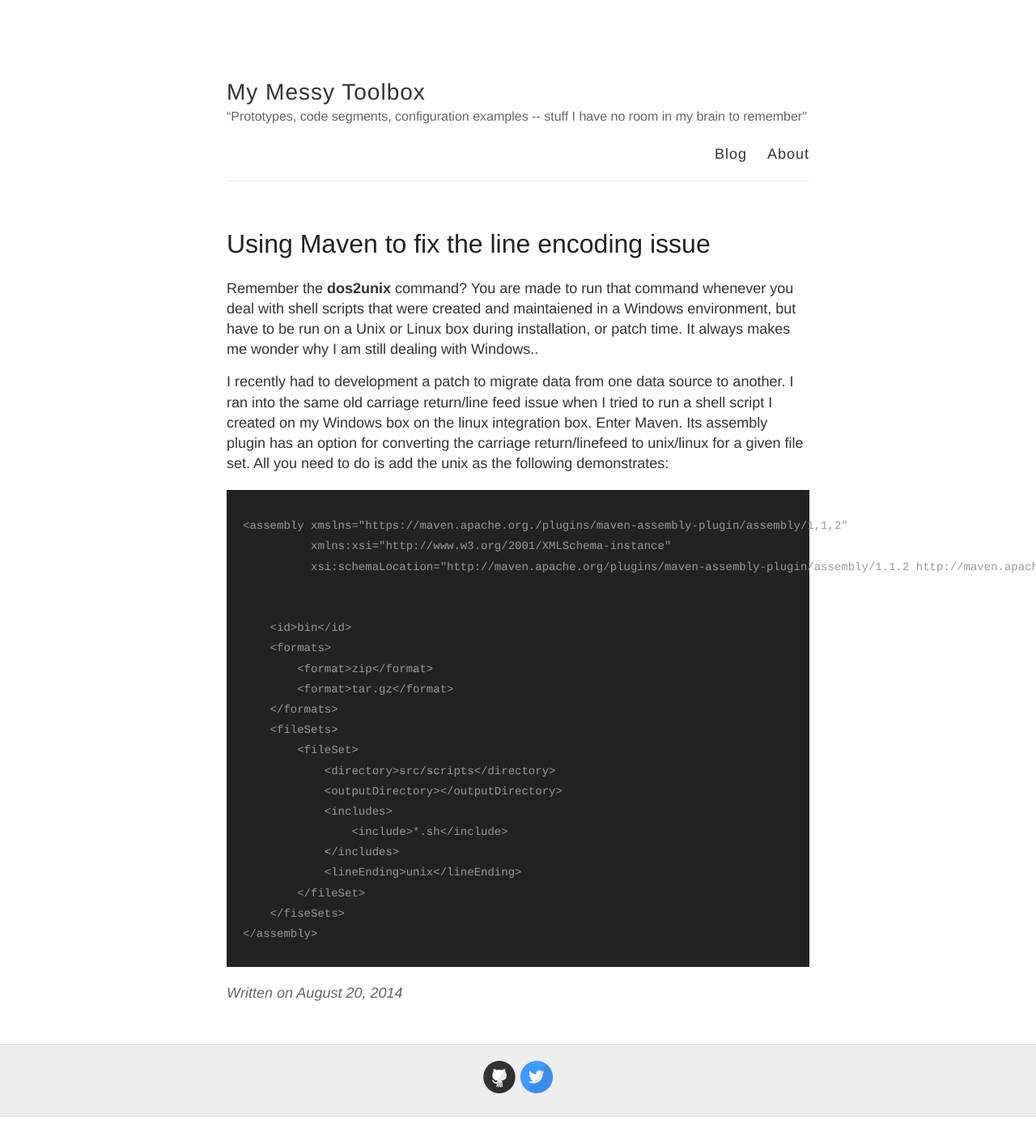
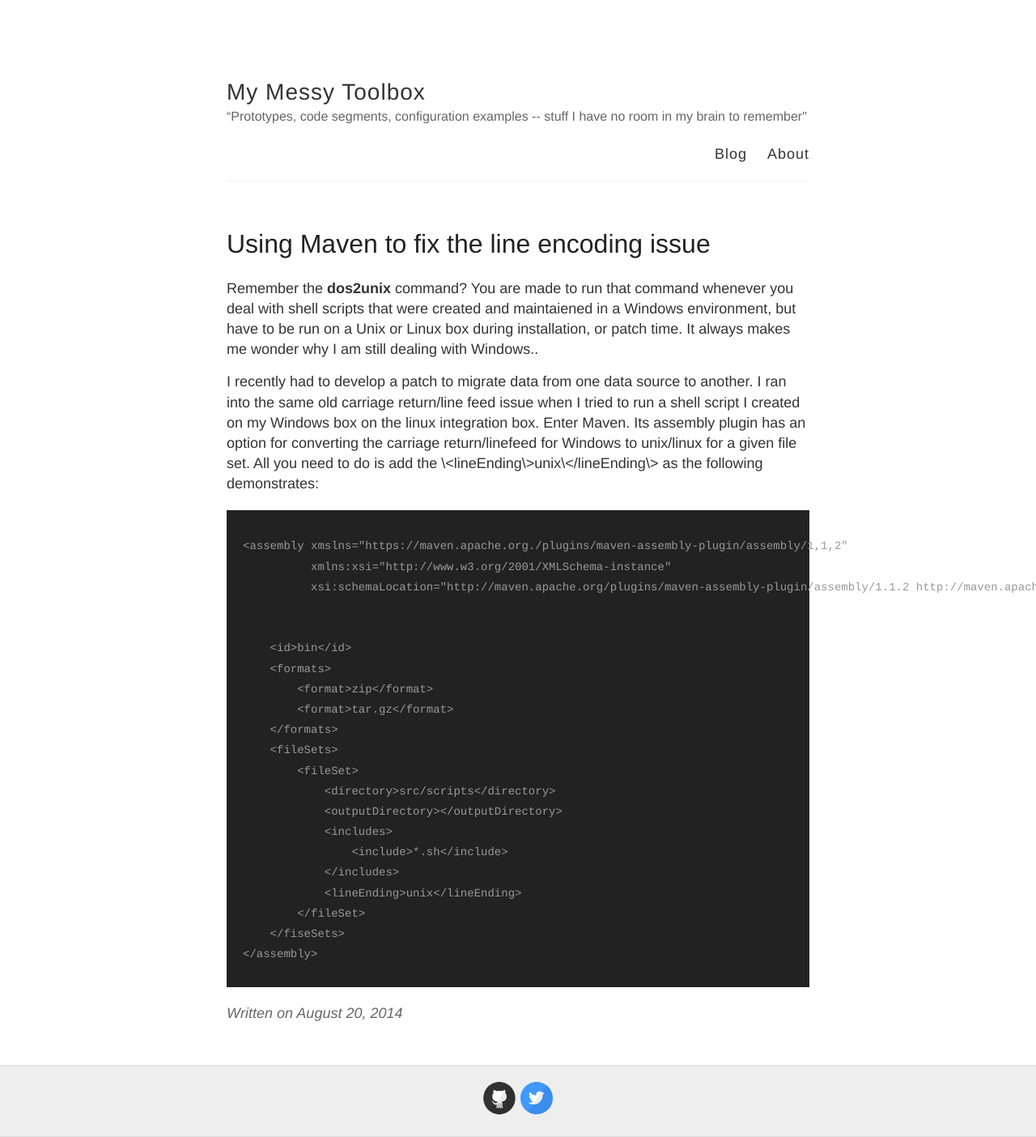
Before and after one commit to madelineli/Tech-Notebook.github.io, a Jekyll site: the page built from _posts/2014-08-20-dos2unix.md, in a window 1280 px wide. Shown: the whole page at 81% size. Built offline with Jekyll 4.4.1, drawn with Linux system fonts in a browser that asks for light colours; before the commit the page ends 1379 px from its top, so only the background shows below that.

Commit message:
escape special characters

```diff
--- a/_posts/2014-08-20-dos2unix.md
+++ b/_posts/2014-08-20-dos2unix.md
@@ -6,7 +6,7 @@ published: true
 
 Remember the __dos2unix__ command? You are made to run that command whenever you deal with shell scripts that were created and maintaiened in a Windows environment, but have to be run on a Unix or Linux box during installation, or patch time. It always makes me wonder why I am still dealing with Windows..
 
-I recently had to development a patch to migrate data from one data source to another. I ran into the same old carriage return/line feed issue when I tried to run a shell script I created on my Windows box on the linux integration box. Enter Maven. Its assembly plugin has an option for converting the carriage return/linefeed to unix/linux for a given file set. All you need to do is add the <lineEnding>unix</lineEnding> as the following demonstrates:
+I recently had to develop a patch to migrate data from one data source to another. I ran into the same old carriage return/line feed issue when I tried to run a shell script I created on my Windows box on the linux integration box. Enter Maven. Its assembly plugin has an option for converting the carriage return/linefeed for Windows to unix/linux for a given file set. All you need to do is add the \\<lineEnding\\>unix\\</lineEnding\\> as the following demonstrates:
 
     <assembly xmslns="https://maven.apache.org./plugins/maven-assembly-plugin/assembly/1,1,2"
               xmlns:xsi="http://www.w3.org/2001/XMLSchema-instance"
```
